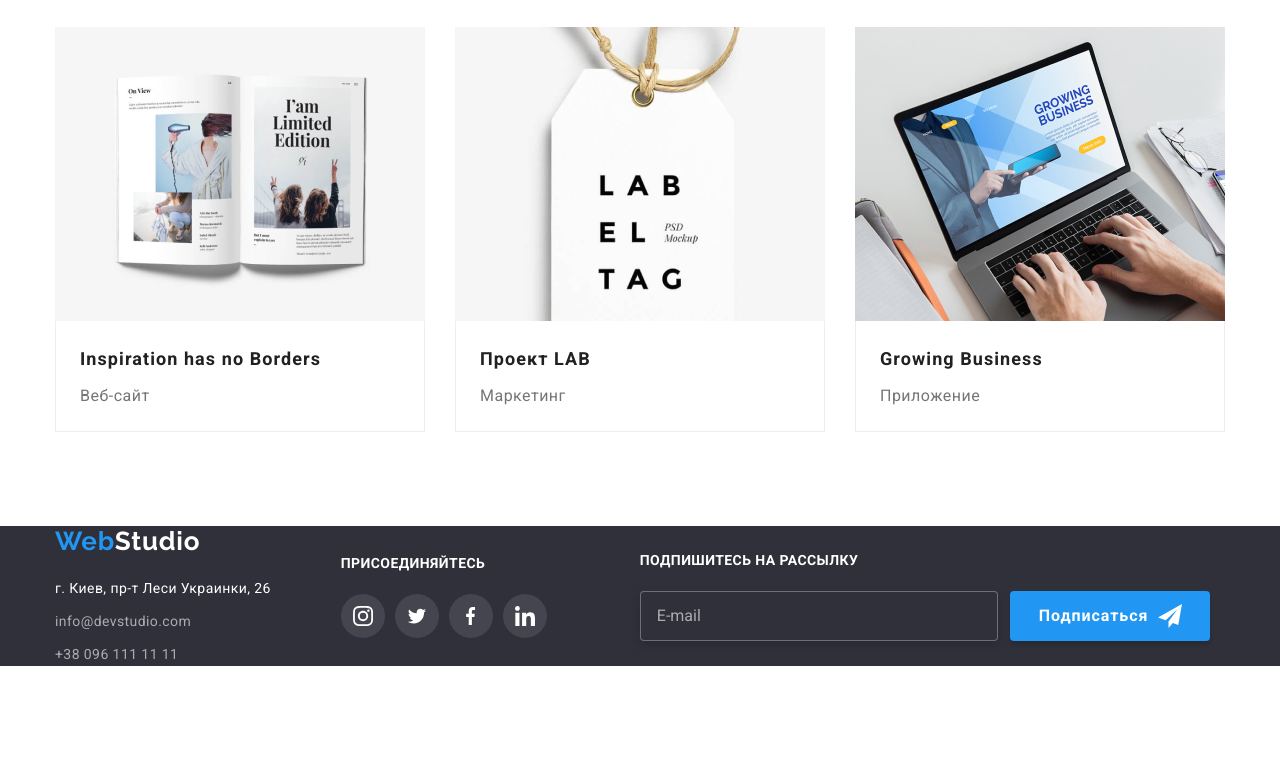
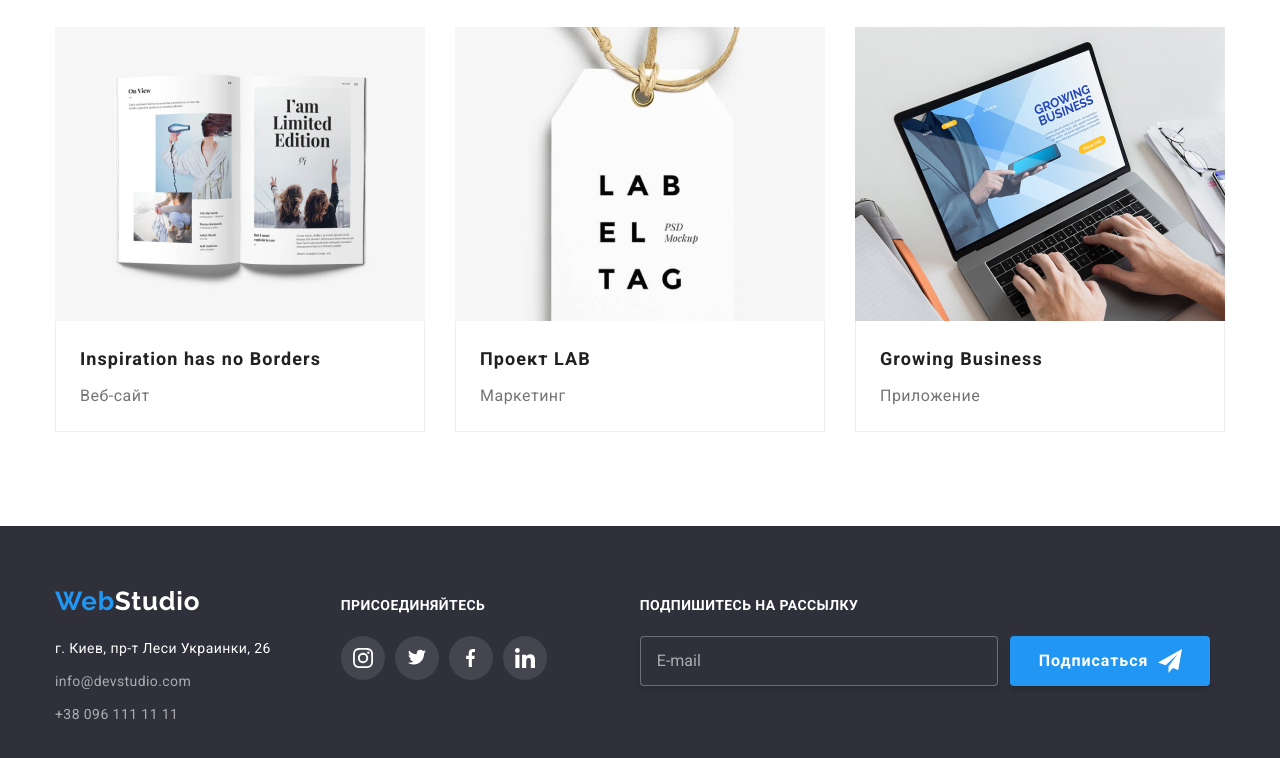
Before and after one commit to Eldiwr/goit-markup-hw-06, a plain HTML site: page portfolio.html in a window 1280 px wide. Shown: the part 1106-1864 px from the top of the page. Before the commit the page ends 1772 px from the top, so only its background shows below. Drawn offline with nearby package versions, Linux system fonts and the light colour scheme.

Commit message:
Update portfolio.html

```diff
--- a/portfolio.html
+++ b/portfolio.html
@@ -176,7 +176,7 @@
         </section>
     </main>
     <footer class="site-footer">
-        <div class="container footer">
+        <div class="footer-container">
             <div class="Logo-footer-container">
                 <a href="" class="logo-footer link"><span>Web</span>Studio</a>
                 <address class="address">
@@ -232,12 +232,9 @@
                             <use href="./img/for-form.svg#icon-send"></use>
                         </svg>
                     </button>
-
                 </form>
             </div>
-
         </div>
-
     </footer>
 </body>
 </html>
```
